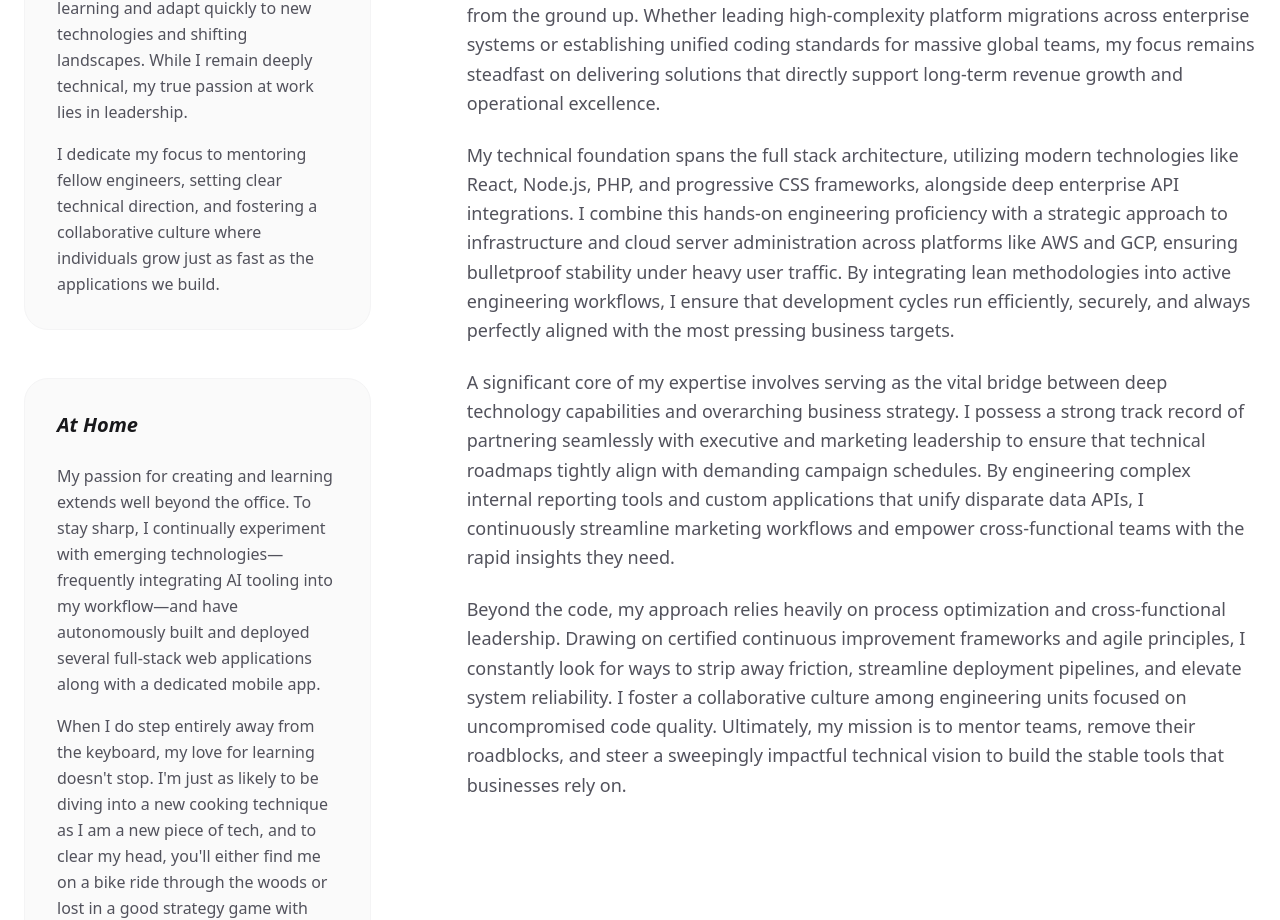
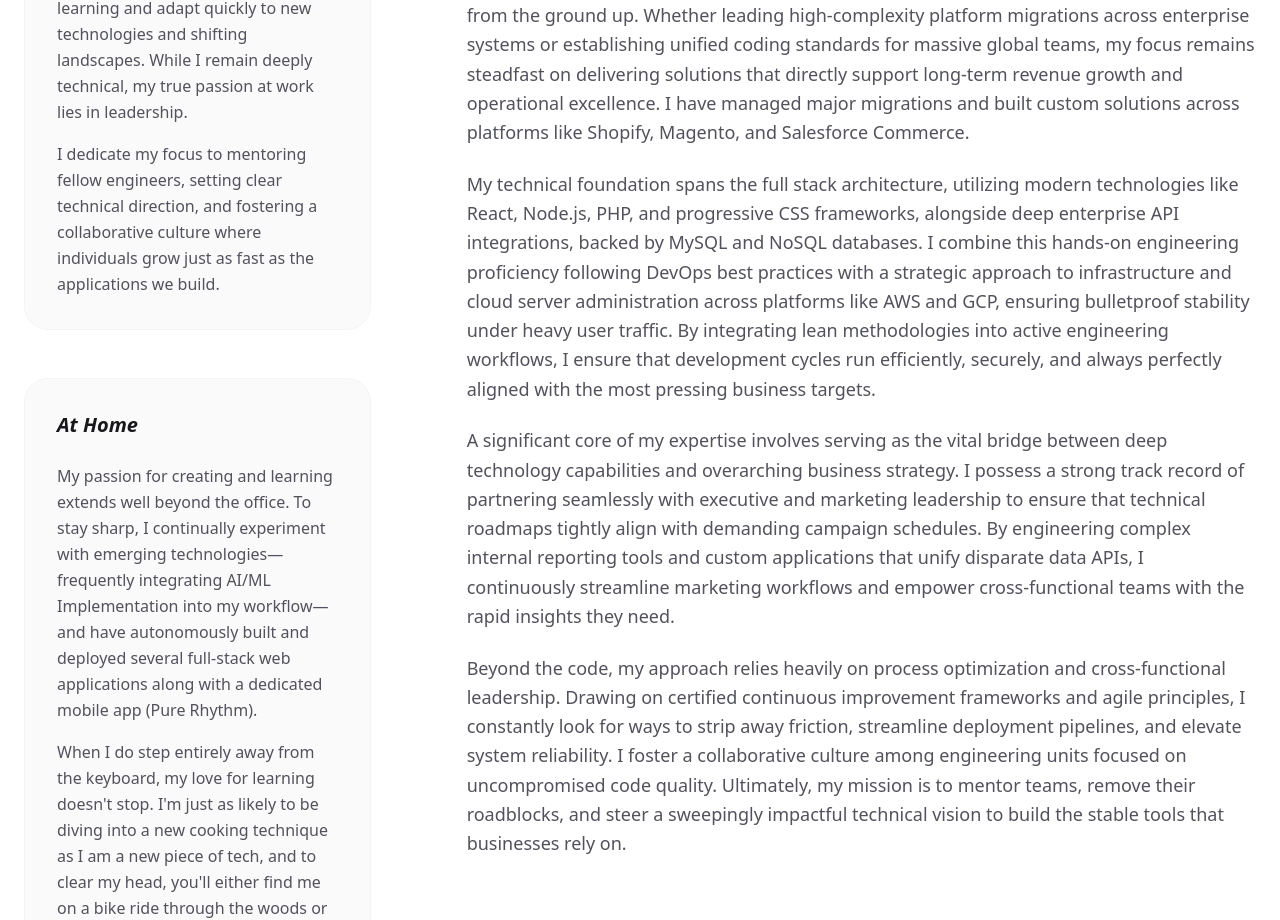
Before and after one commit to derricke/derricke.github.io, a Next.js app: page /about in a window 1280 px wide. Shown: the part 713-1633 px from the top of the page. Built offline with nearby package versions, Linux system fonts and the light colour scheme; no server answers.

Commit message:
add supporting documentation for skills

```diff
--- a/src/app/about/page.tsx
+++ b/src/app/about/page.tsx
@@ -44,7 +44,7 @@ export default function AboutPage() {
                 "Team Leadership",
                 "Architectural Design",
                 "AI/ML Implementation",
-                "SEO Optimization",
+                "Search Engine Optimization",
                 "Continuous Improvement",
                 "PHP",
                 "JavaScript",
@@ -147,7 +147,7 @@ export default function AboutPage() {
                 <h3 className="text-xl font-bold mb-6 text-zinc-900 dark:text-zinc-100 italic">At Home</h3>
                 <div className="space-y-4 text-zinc-600 dark:text-zinc-400 leading-relaxed">
                   <p>
-                    My passion for creating and learning extends well beyond the office. To stay sharp, I continually experiment with emerging technologies—frequently integrating AI tooling into my workflow—and have autonomously built and deployed several full-stack web applications along with a dedicated mobile app.
+                    My passion for creating and learning extends well beyond the office. To stay sharp, I continually experiment with emerging technologies—frequently integrating AI/ML Implementation into my workflow—and have autonomously built and deployed several full-stack web applications along with a dedicated mobile app (Pure Rhythm).
                   </p>
                   <p>
                     When I do step entirely away from the keyboard, my love for learning doesn&apos;t stop. I&apos;m just as likely to be diving into a new cooking technique as I am a new piece of tech, and to clear my head, you&apos;ll either find me on a bike ride through the woods or lost in a good strategy game with friends.
@@ -161,10 +161,10 @@ export default function AboutPage() {
               <h2 className="text-3xl font-bold mb-8 text-zinc-900 dark:text-zinc-100">Experience & Capabilities</h2>
               <div className="prose prose-zinc dark:prose-invert max-w-none space-y-6 text-zinc-600 dark:text-zinc-400">
                 <p className="text-lg leading-relaxed">
-                  With over two decades of experience in the technology sector, I have cultivated a deep expertise in transforming complex business requirements into robust, highly scalable digital platforms. My career has been heavily anchored in the fast-paced world of e-commerce, where I specialize in architecting expansive digital ecosystems and driving technical strategy from the ground up. Whether leading high-complexity platform migrations across enterprise systems or establishing unified coding standards for massive global teams, my focus remains steadfast on delivering solutions that directly support long-term revenue growth and operational excellence.
+                  With over two decades of experience in the technology sector, I have cultivated a deep expertise in transforming complex business requirements into robust, highly scalable digital platforms. My career has been heavily anchored in the fast-paced world of e-commerce, where I specialize in architecting expansive digital ecosystems and driving technical strategy from the ground up. Whether leading high-complexity platform migrations across enterprise systems or establishing unified coding standards for massive global teams, my focus remains steadfast on delivering solutions that directly support long-term revenue growth and operational excellence. I have managed major migrations and built custom solutions across platforms like Shopify, Magento, and Salesforce Commerce.
                 </p>
                 <p className="text-lg leading-relaxed">
-                  My technical foundation spans the full stack architecture, utilizing modern technologies like React, Node.js, PHP, and progressive CSS frameworks, alongside deep enterprise API integrations. I combine this hands-on engineering proficiency with a strategic approach to infrastructure and cloud server administration across platforms like AWS and GCP, ensuring bulletproof stability under heavy user traffic. By integrating lean methodologies into active engineering workflows, I ensure that development cycles run efficiently, securely, and always perfectly aligned with the most pressing business targets.
+                  My technical foundation spans the full stack architecture, utilizing modern technologies like React, Node.js, PHP, and progressive CSS frameworks, alongside deep enterprise API integrations, backed by MySQL and NoSQL databases. I combine this hands-on engineering proficiency following DevOps best practices with a strategic approach to infrastructure and cloud server administration across platforms like AWS and GCP, ensuring bulletproof stability under heavy user traffic. By integrating lean methodologies into active engineering workflows, I ensure that development cycles run efficiently, securely, and always perfectly aligned with the most pressing business targets.
                 </p>
                 <p className="text-lg leading-relaxed">
                   A significant core of my expertise involves serving as the vital bridge between deep technology capabilities and overarching business strategy. I possess a strong track record of partnering seamlessly with executive and marketing leadership to ensure that technical roadmaps tightly align with demanding campaign schedules. By engineering complex internal reporting tools and custom applications that unify disparate data APIs, I continuously streamline marketing workflows and empower cross-functional teams with the rapid insights they need.
```
